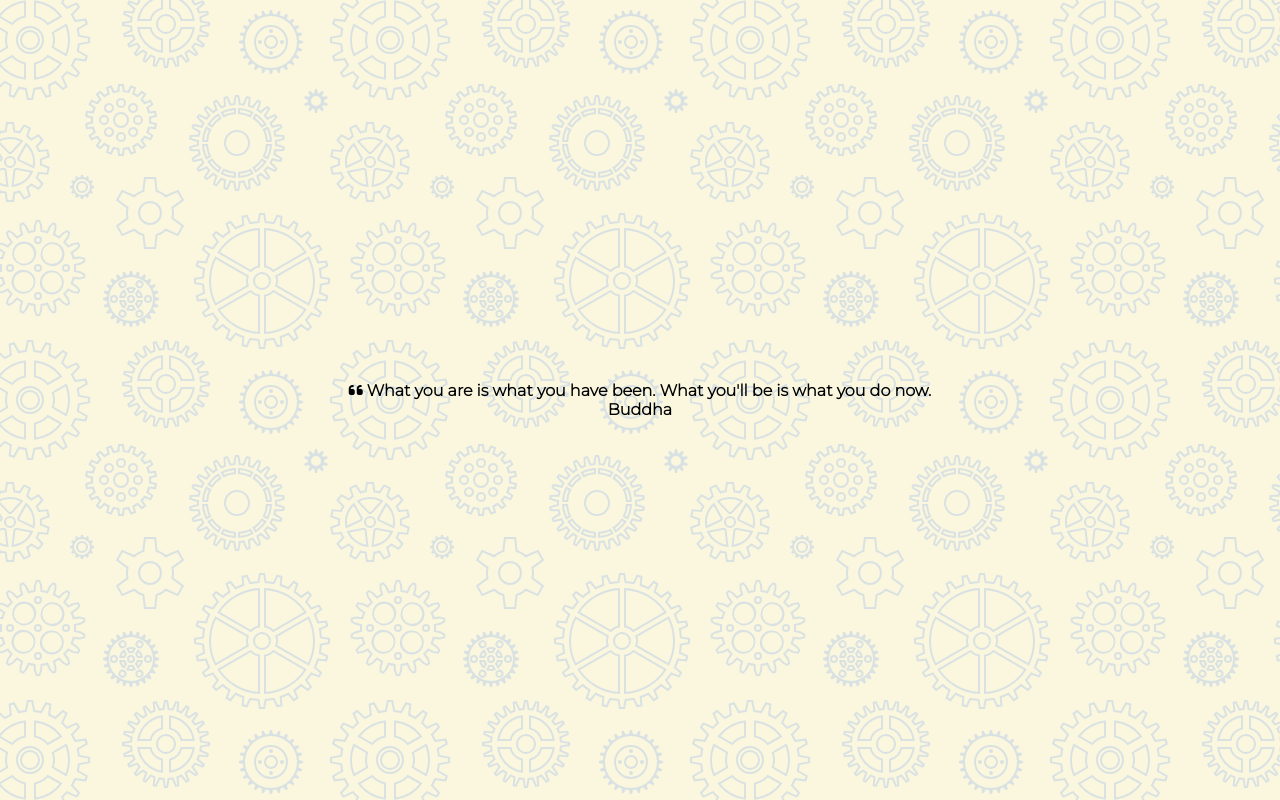
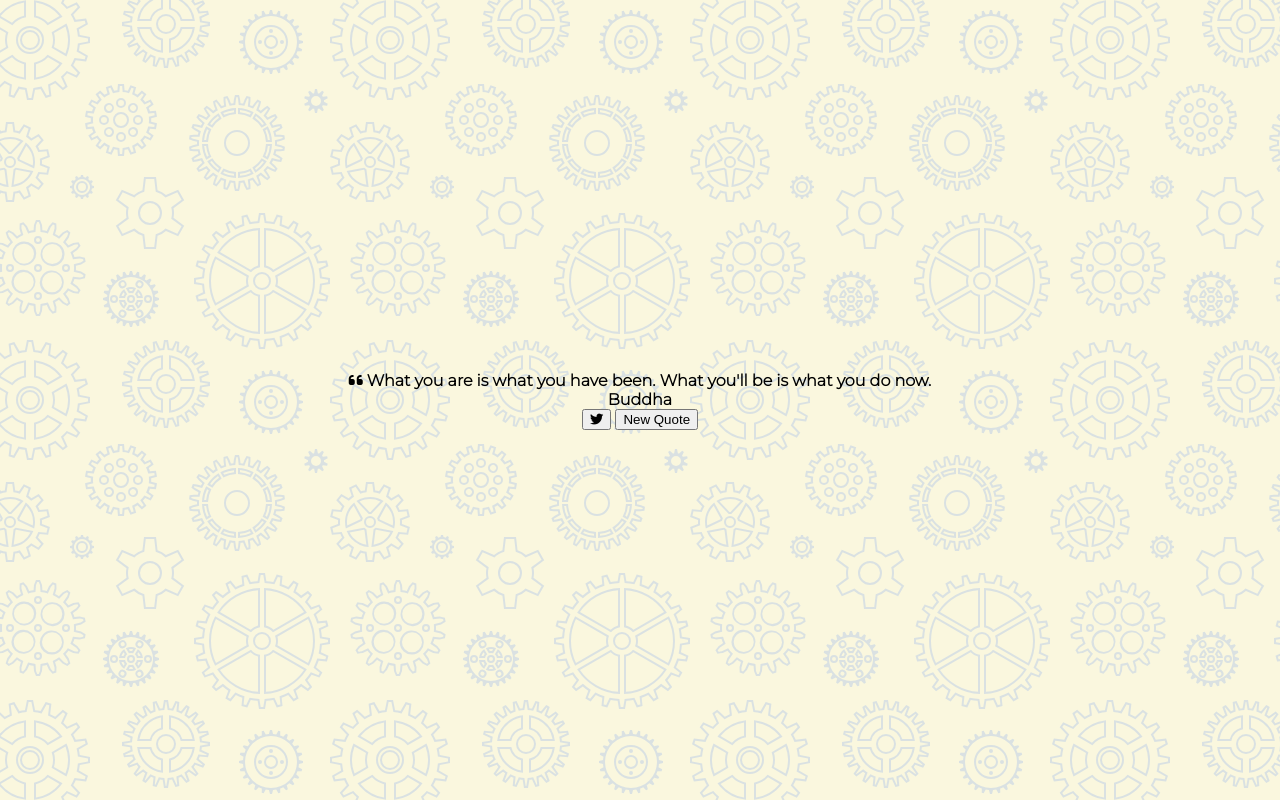
Before and after one commit to VicBond/quote_generator, a plain HTML site: page index.html in a window 1280 px wide. Drawn offline with Linux system fonts and the light colour scheme.

Commit message:
add twitter and new quote buttons

```diff
--- a/index.html
+++ b/index.html
@@ -33,6 +33,13 @@
       <div class="quote-author">
         <span id="author">Buddha</span>
       </div>
+      <!-- Buttons -->
+      <div class="button-container">
+        <button class="twitter-button" id="twitter" title="Tweet this!">
+          <i class="fab fa-twitter"></i>
+        </button>
+        <button id="new-quote">New Quote</button>
+      </div>
     </div>
     <!-- Script -->
     <script src="app.js"></script>
```
